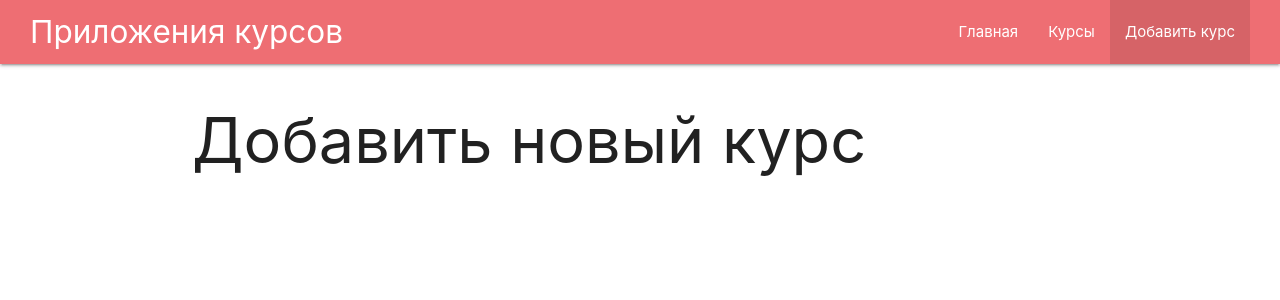
After one commit to otostogan/nodeJS, a Node server app: page /add in a window 1280 px wide. The commit adds this page. Shown: the top 300 px of the page. Run offline with Node 20, Linux system fonts and the light colour scheme; some libraries are stand-ins or nearby versions.

Commit message:
Настройка Layout, Добавление Nav, Рендер Данных

```diff
--- a/express/index.js
+++ b/express/index.js
@@ -13,16 +13,33 @@ app.engine('hbs', hbs.engine);
 app.set('view engine', 'hbs');
 app.set('views', 'views');
 
+app.use(express.static(__dirname + '/public'));
+
 app.get('/', (req, res) => {
     res.status(200);
 
-    res.render('index')
+    res.render('index', {
+        title: 'Главная страница',
+        isHome: true,
+    })
 })
 
-app.get('/about', (req, res) => {
+app.get('/add', (req, res) => {
     res.status(200);
 
-    res.render('about')
+    res.render('add', {
+        title: 'Добавить курс',
+        isAdd: true,
+    })
+})
+
+app.get('/courses', (req, res) => {
+    res.status(200);
+
+    res.render('courses', {
+        title: 'Курсы',
+        isCourses: true,
+    })
 })
 
 
--- /dev/null
+++ b/express/public/css/style.css
@@ -0,0 +1,3 @@
+.nav-wrapper{
+    padding: 0 2rem;
+}
--- /dev/null
+++ b/express/views/add.hbs
@@ -0,0 +1 @@
+<h1>Добавить новый курс</h1>
--- /dev/null
+++ b/express/views/courses.hbs
@@ -0,0 +1 @@
+<h1>Курсы</h1>
--- a/express/views/layouts/main.hbs
+++ b/express/views/layouts/main.hbs
@@ -1,12 +1,12 @@
-<!DOCTYPE html>
-<html lang="en">
-<head>
-    <meta charset="UTF-8">
-    <meta http-equiv="X-UA-Compatible" content="IE=edge">
-    <meta name="viewport" content="width=device-width, initial-scale=1.0">
-    <title>test</title>
-</head>
+{{> head}}
 <body>
+    {{> navbar}}
 
+    <div class="container">
+        {{{ body }}}
+    </div>
+
+
+{{> footer}}
 </body>
 </html>
--- /dev/null
+++ b/express/views/partials/footer.hbs
@@ -0,0 +1 @@
+<script src="https://cdnjs.cloudflare.com/ajax/libs/materialize/1.0.0/js/materialize.min.js"></script>
--- /dev/null
+++ b/express/views/partials/head.hbs
@@ -0,0 +1,10 @@
+<!DOCTYPE html>
+<html lang="en">
+<head>
+    <meta charset="UTF-8">
+    <meta http-equiv="X-UA-Compatible" content="IE=edge">
+    <meta name="viewport" content="width=device-width, initial-scale=1.0">
+    <link rel="stylesheet" href="https://cdnjs.cloudflare.com/ajax/libs/materialize/1.0.0/css/materialize.min.css">
+    <title>{{title}}</title>
+    <link rel="stylesheet" type="text/css" href="css/style.css" />
+</head>
--- /dev/null
+++ b/express/views/partials/navbar.hbs
@@ -0,0 +1,26 @@
+<nav>
+    <div class="nav-wrapper">
+        <a href="#" class="brand-logo">Приложения курсов</a>
+        <ul id="nav-mobile" class="right hide-on-med-and-down">
+
+            {{#if isHome}}
+            <li class="active"><a href="/">Главная</a></li>
+            {{else}}
+            <li><a href="/">Главная</a></li>
+            {{/if}}
+
+            {{#if isCourses}}
+            <li class="active"><a href="/courses">Курсы</a></li>
+            {{else}}
+            <li><a href="/courses">Курсы</a></li>
+            {{/if}}
+
+            {{#if isAdd}}
+            <li class="active"><a href="/add">Добавить курс</a></li>
+            {{else}}
+            <li class=""><a href="/add">Добавить курс</a></li>
+            {{/if}}
+
+        </ul>
+    </div>
+</nav>
```
Also changed, not shown: express/views/about.hbs (deleted, +0 -13 lines), express/views/index.hbs (+3 -13 lines).
